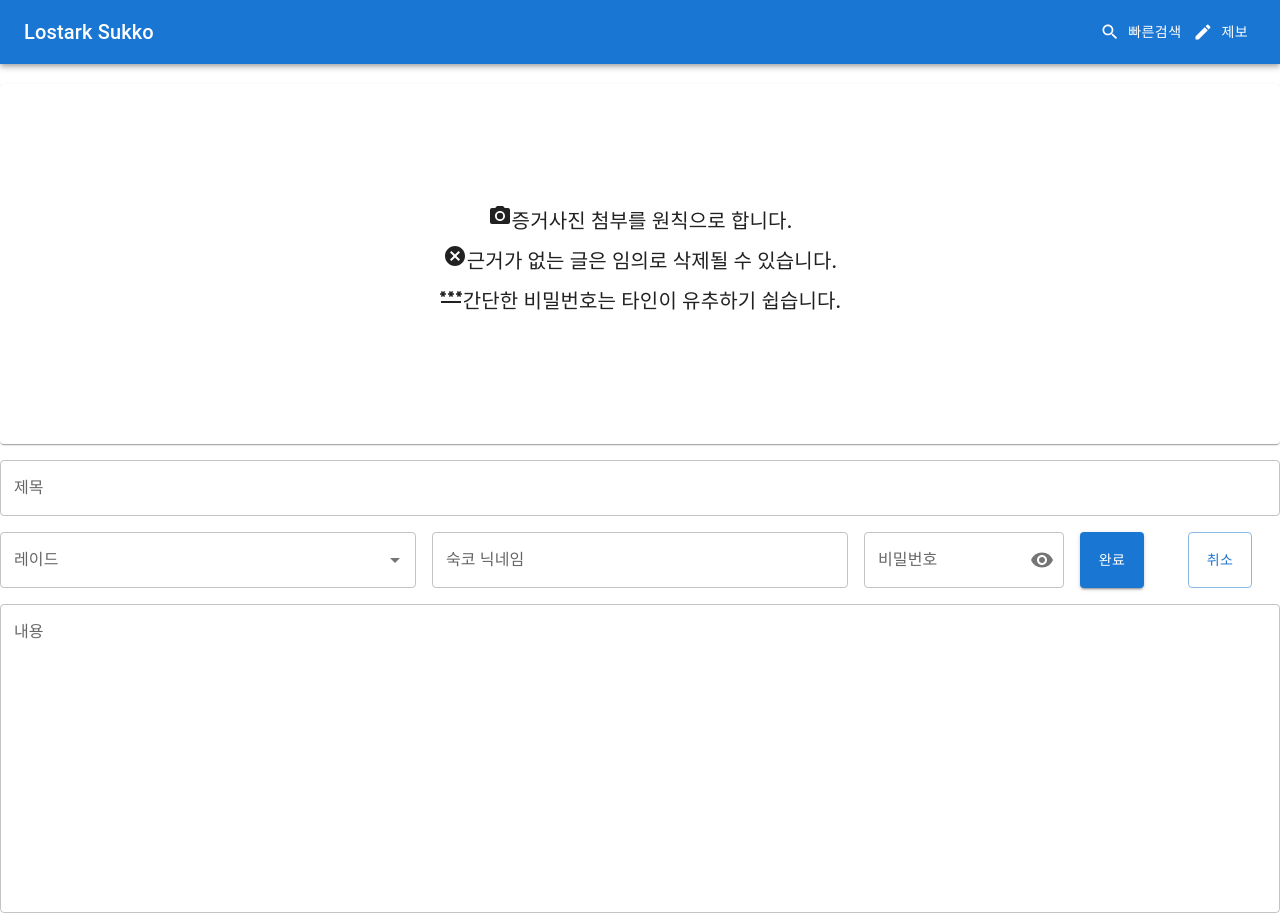
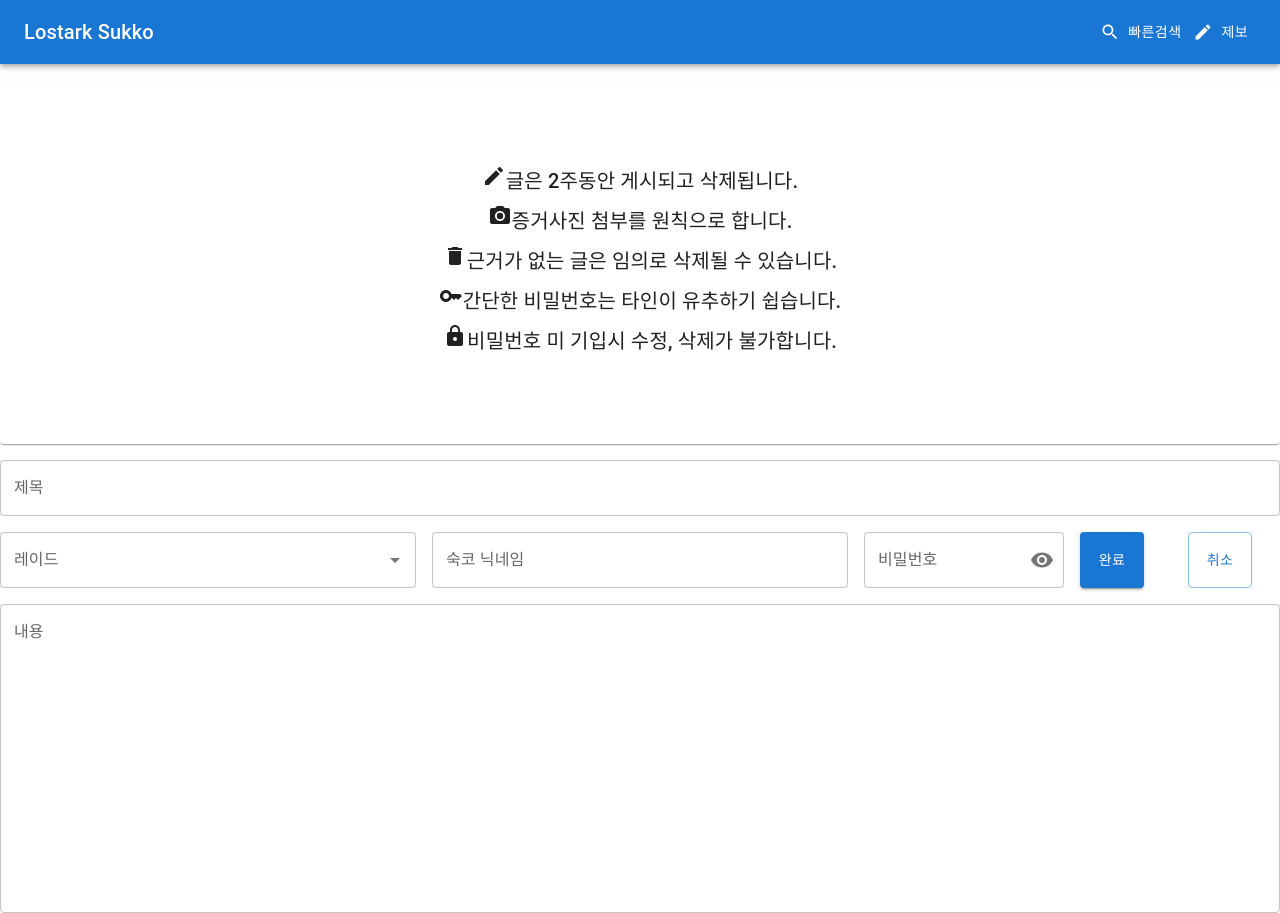
Before and after one commit to ktk8916/sukko-web, a React (Create React App) app: page /write in a window 1280 px wide. Built offline with nearby package versions, Linux system fonts and the light colour scheme; the HTML template or start-up script is replaced by a standard one.

Commit message:
글 작성 요령 안내 변경

```diff
--- a/src/components/write/WriteNotice.jsx
+++ b/src/components/write/WriteNotice.jsx
@@ -1,8 +1,10 @@
 import React from "react";
 import { Paper, Typography } from "@mui/material";
 import CameraAltIcon from "@mui/icons-material/CameraAlt";
-import CancelIcon from "@mui/icons-material/Cancel";
-import PasswordIcon from "@mui/icons-material/Password";
+import EditIcon from "@mui/icons-material/Edit";
+import KeyIcon from "@mui/icons-material/Key";
+import LockIcon from "@mui/icons-material/Lock";
+import DeleteIcon from "@mui/icons-material/Delete";
 
 const WriteNotice = () => {
   return (
@@ -16,16 +18,24 @@ const WriteNotice = () => {
       }}
     >
       <Typography variant="h6" gutterBottom>
+        <EditIcon />
+        글은 2주동안 게시되고 삭제됩니다.
+      </Typography>
+      <Typography variant="h6" gutterBottom>
         <CameraAltIcon />
         증거사진 첨부를 원칙으로 합니다.
       </Typography>
       <Typography variant="h6" gutterBottom>
-        <CancelIcon />
+        <DeleteIcon />
         근거가 없는 글은 임의로 삭제될 수 있습니다.
       </Typography>
       <Typography variant="h6" gutterBottom>
-        <PasswordIcon />
+        <KeyIcon />
         간단한 비밀번호는 타인이 유추하기 쉽습니다.
+      </Typography>
+      <Typography variant="h6" gutterBottom>
+        <LockIcon />
+        비밀번호 미 기입시 수정, 삭제가 불가합니다.
       </Typography>
     </Paper>
   );
```
